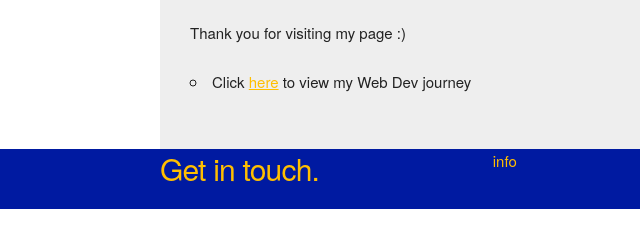
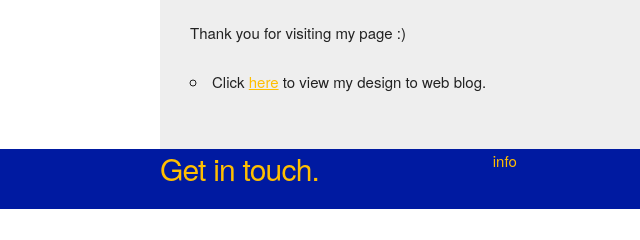
Before and after one commit to rory-macdonald/rory-macdonald.github.io, a plain HTML site: page index.html in a window 1280 px wide. Shown: the part 211-451 px from the top of the page, 0-640 px from the left. Drawn offline with nearby package versions, Linux system fonts and the light colour scheme.

Commit message:
Updated image files and index blog link

```diff
--- a/index.html
+++ b/index.html
@@ -31,7 +31,7 @@
           <div class="twelve columns">
             <p>Thank you for visiting my page :)</p>
             <ul>
-              <li>Click <a class="blog" href="blog/blog-template.html">here</a> to view my Web Dev journey</li>
+              <li>Click <a class="blog" href="blog/t3-design-to-web-blog.html">here</a> to view my design to web blog.</li>
             </ul>
           </div>
         </div>
```
Also changed, not shown: 4 other files.
